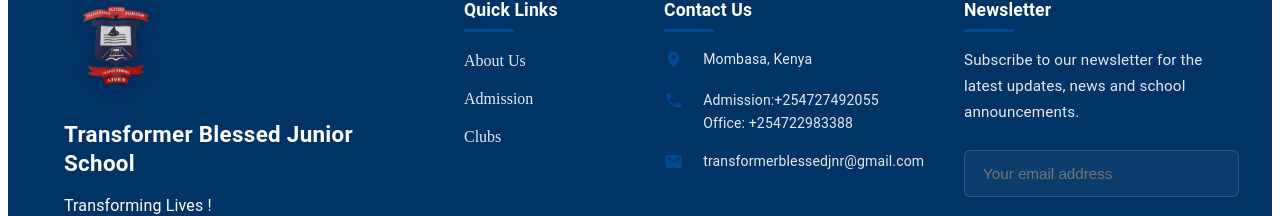
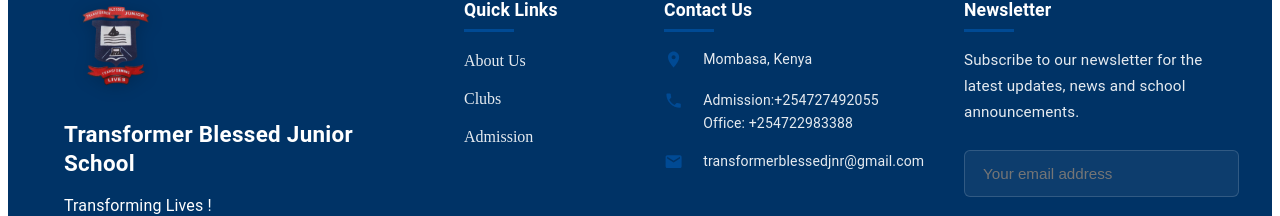
Before and after one commit to elly-design/tbjs-system, a React (Vite) app: page /admission in a window 1280 px wide. Shown: the part 2085-2301 px from the top of the page. Built offline with nearby package versions, Linux system fonts and the light colour scheme.

Commit message:
Reordered quick links in Footer: Clubs now appears before Admission

```diff
--- a/src/components/Footer.jsx
+++ b/src/components/Footer.jsx
@@ -94,8 +94,8 @@
 
   const quickLinks = [
     { text: 'About Us', href: '/about' },
-    { text: 'Admission', href: '/admission' },
-    { text: 'Clubs', href: '/clubs' }
+    { text: 'Clubs', href: '/clubs' },
+    { text: 'Admission', href: '/admission' }
   ];
 
   const contactInfo = [
```
